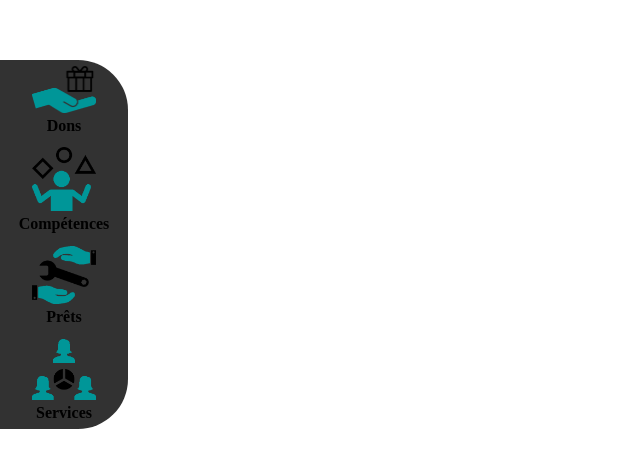
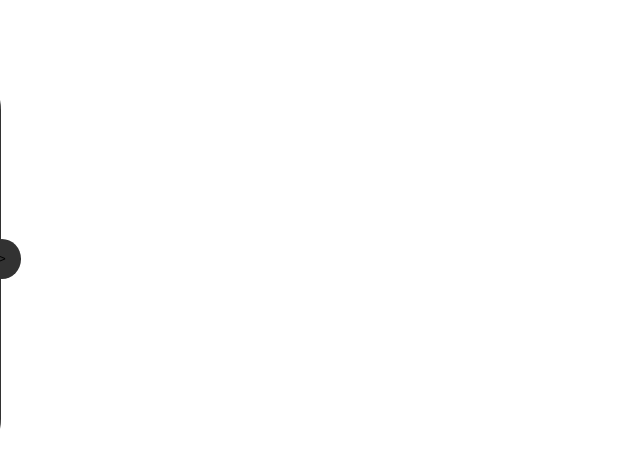
Before and after one commit to KRIVIERE/CoVoisinV2-Front, an Angular app in the folder CoVoisin-Front/: page / in a window 1280 px wide. Shown: the part 140-608 px from the top of the page, without its empty margins (0-640 px from the left). Built offline with nearby package versions, Linux system fonts and the light colour scheme.

Commit message:
"Visuel de la barre de nav latérale fini"

```diff
--- a/CoVoisin-Front/src/app/navigation-laterale/navigation-laterale.component.css
+++ b/CoVoisin-Front/src/app/navigation-laterale/navigation-laterale.component.css
@@ -1,17 +1,39 @@
-aside {
+.slider{
   width: 10%;
   background-color: #323232;
   font-weight: bold;
   text-align: center;
   border-radius: 0 50px 50px 0;
-  position: relative;
+  position: fixed;
   top: 200px;
+  left: -127px;
+  transition-property: all;
+  transition-duration: 1s;
+  transition-timing-function: ease;
+}
+
+.slider.open {
+  transform: translateX(127px);
 }
 
 div {
   padding: 5% 0;
+  position: relative;
+  top: 20px;
+  right: 7px;
 }
 
 img {
   width: 50%;
 }
+
+button {
+  width: 30%;
+  height: 40px;
+  background-color: #323232;
+  border: none;
+  border-radius: 50%;
+  position: relative;
+  bottom: 190px;
+  left: 65px;
+}
--- a/CoVoisin-Front/src/app/navigation-laterale/navigation-laterale.component.html
+++ b/CoVoisin-Front/src/app/navigation-laterale/navigation-laterale.component.html
@@ -1,4 +1,4 @@
-<aside>
+<aside class=slider id="slider">
   <div>
     <img src="../../assets/images/noun_1113265_cc.png" alt="Logo dons">
 
@@ -22,4 +22,6 @@
 
     <p>Services</p>
   </div>
+
+  <button onclick="document.getElementById('slider').classList.toggle('open');"> > </button>
 </aside>
```
